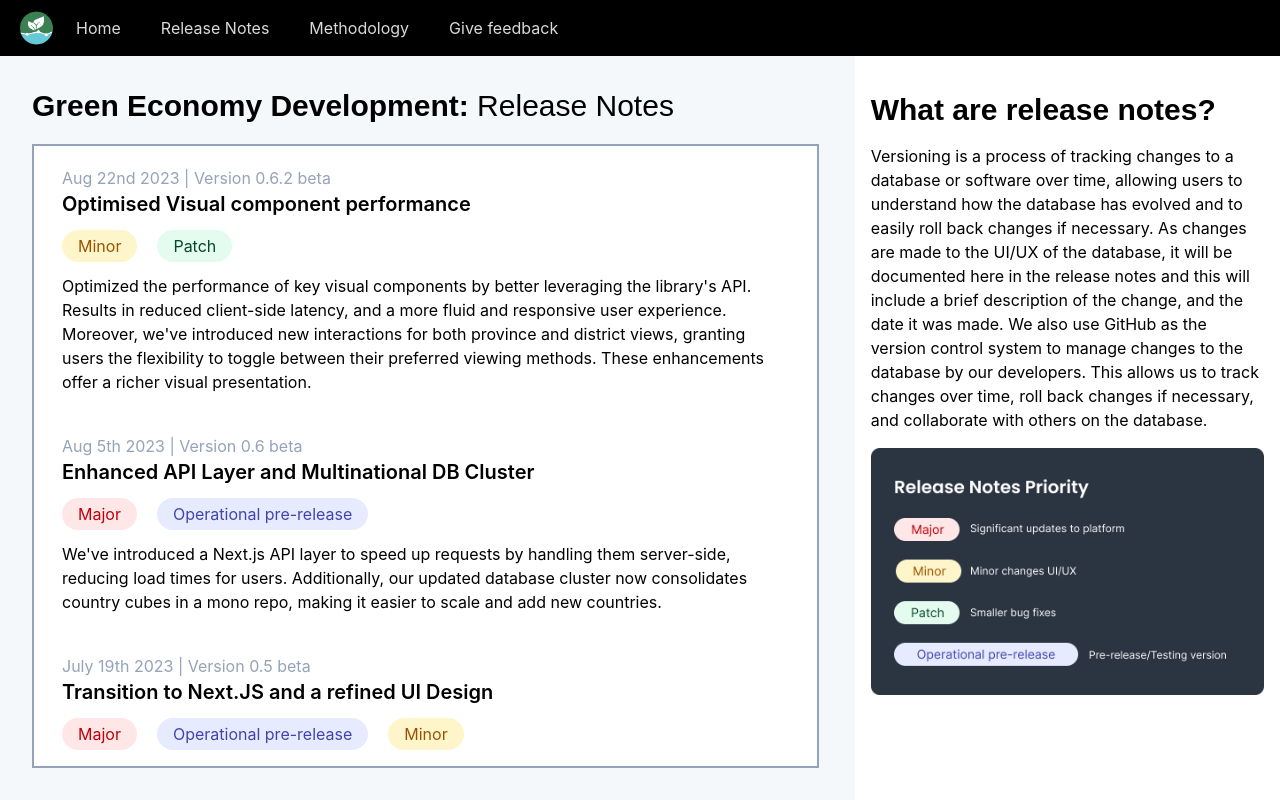
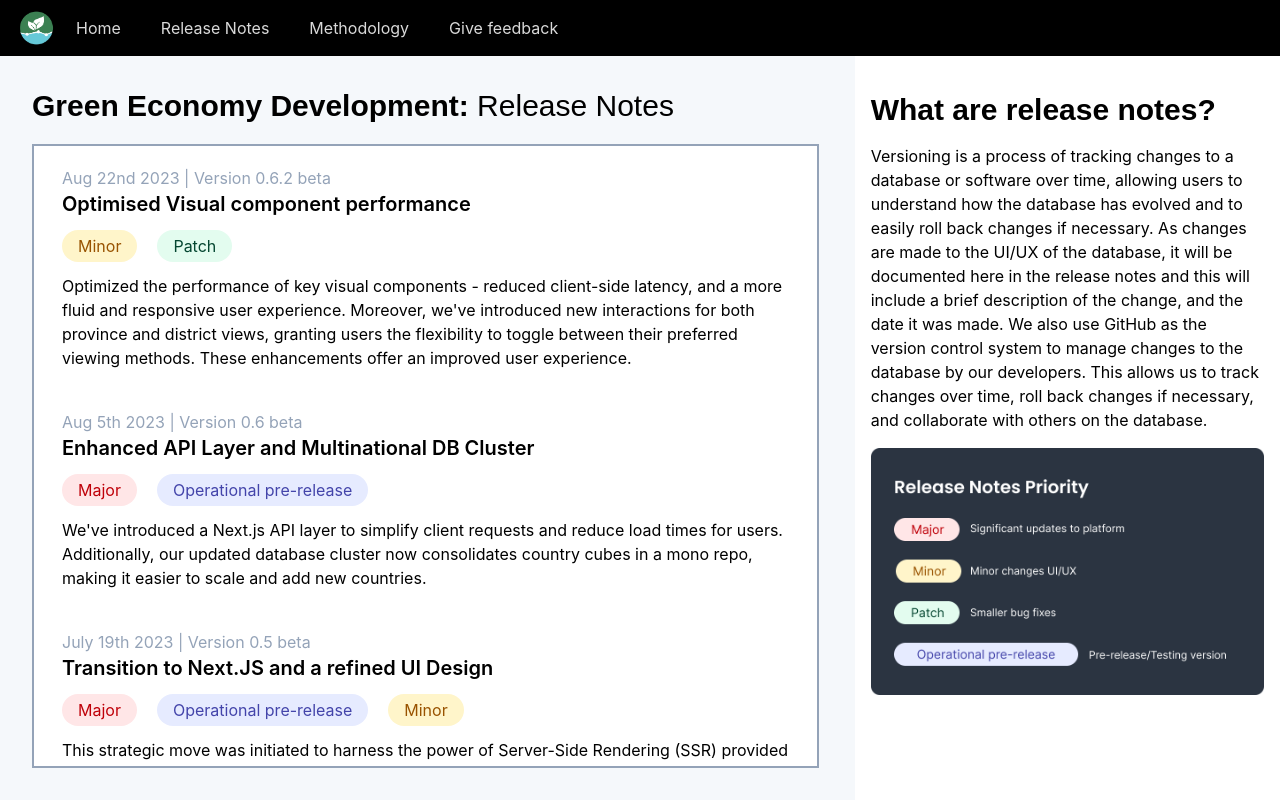
Before and after one commit to RobJJ/gpbp-ldt, a Next.js app: page /releaseNotes in a window 1280 px wide. Built offline with nearby package versions, Linux system fonts and the light colour scheme.

Commit message:
cleaned up console logs

```diff
--- a/src/app/api/districts/route.js
+++ b/src/app/api/districts/route.js
@@ -3,7 +3,7 @@ import { NextResponse } from "next/server";
 
 // lets try get all districts at the api/route
 export async function GET(request) {
-  console.log("[ENDPOINT HIT] : ", request.url);
+  // console.log("[ENDPOINT HIT] : ", request.url);
   //
   const client = await clientPromise;
   const db = client.db(process.env.MONGO_DB_NAME);
--- a/src/app/api/provinces/route.js
+++ b/src/app/api/provinces/route.js
@@ -9,9 +9,9 @@ export async function GET(request) {
   const province = searchParams.get("province");
   const province_id = searchParams.get("province_id");
 
-  console.log(
-    "[ENDPOINT HIT] : grabbing district info about a selected province"
-  );
+  // console.log(
+  //   "[ENDPOINT HIT] : grabbing district info about a selected province"
+  // );
 
   const client = await clientPromise;
   const db = client.db(process.env.MONGO_DB_NAME);
--- a/src/app/releaseNotes/page.jsx
+++ b/src/app/releaseNotes/page.jsx
@@ -39,13 +39,12 @@ export default function ReleaseNotes() {
                 </span>
               </div>
               <span className="">
-                Optimized the performance of key visual components by better
-                leveraging the {"library's"} API. Results in reduced client-side
-                latency, and a more fluid and responsive user experience.
-                Moreover, {"we've"} introduced new interactions for both
-                province and district views, granting users the flexibility to
-                toggle between their preferred viewing methods. These
-                enhancements offer a richer visual presentation.
+                Optimized the performance of key visual components - reduced
+                client-side latency, and a more fluid and responsive user
+                experience. Moreover, {"we've"} introduced new interactions for
+                both province and district views, granting users the flexibility
+                to toggle between their preferred viewing methods. These
+                enhancements offer an improved user experience.
               </span>
             </div>
             {/* UPDATE : v 0.6 - MAJOR - new API and DB  */}
@@ -70,11 +69,10 @@ export default function ReleaseNotes() {
                 </span>
               </div>
               <span className="">
-                {"We've"} introduced a Next.js API layer to speed up requests by
-                handling them server-side, reducing load times for users.
-                Additionally, our updated database cluster now consolidates
-                country cubes in a mono repo, making it easier to scale and add
-                new countries.
+                {"We've"} introduced a Next.js API layer to simplify client
+                requests and reduce load times for users. Additionally, our
+                updated database cluster now consolidates country cubes in a
+                mono repo, making it easier to scale and add new countries.
               </span>
             </div>
             {/* UPDATE : v 0.5 - NEXT JS  */}
--- a/src/components/FilterButtonYear.jsx
+++ b/src/components/FilterButtonYear.jsx
@@ -20,7 +20,7 @@ export default function FilterButtonYear() {
 
   const handleYearChange = (e) => {
     const choice = e.target.dataset.tag;
-    console.log("choice :: ", choice);
+    // console.log("choice :: ", choice);
     router.push(
       `${pathname}?year=${choice}&score_one=${scoreOne}&score_two=${scoreTwo}`
     );
--- a/src/components/MapGeoJsonComponentDistrict.jsx
+++ b/src/components/MapGeoJsonComponentDistrict.jsx
@@ -148,7 +148,7 @@ export default function MapGeoJsonComponentDistrict({
       decodeURIComponent(provinceSelected) === feature.properties.NAME_1 &&
       !feature.properties.GID_2
     ) {
-      console.log("condition triggered!");
+      // console.log("condition triggered!");
       return {
         // need add a color matching function and pass in the score of the feature E8E8E8
         dashArray: "1",
@@ -223,7 +223,7 @@ export default function MapGeoJsonComponentDistrict({
   const handleLayerClick = (e) => {
     // GID_1 is province ID
     // GID_2 is district ID
-    console.log("***handleLayerClick*** : event :", e);
+    // console.log("***handleLayerClick*** : event :", e);
     const country = e.target.feature.properties.COUNTRY.toLowerCase();
     const province = e.target.feature.properties.NAME_1;
     const district = e.target.feature.properties.NAME_2;
--- a/src/components/ScatterComponentParentDistricts.jsx
+++ b/src/components/ScatterComponentParentDistricts.jsx
@@ -210,7 +210,7 @@ export default function ScatterComponentParentDistricts({
           events: {
             click: (dot) => {
               if (dot.point.DISTRICT_ID) {
-                console.log("You clicked a dot ::", dot.point);
+                // console.log("You clicked a dot ::", dot.point);
                 // 1st: just navigate to the path
                 router.push(
                   `/dashboard/${country}/${dot.point.PROVINCE}/${dot.point.DISTRICT}?year=${dot.point.YEAR}&score_one=${score_one}&score_two=${score_two}`
@@ -280,7 +280,7 @@ export default function ScatterComponentParentDistricts({
             events: {
               click: (dot) => {
                 if (dot.point.DISTRICT_ID) {
-                  console.log("hey you clicked a dot ::", dot.point);
+                  // console.log("hey you clicked a dot ::", dot.point);
                   // 1st: just navigate to the path
                   router.push(
                     `/dashboard/${country}/${dot.point.PROVINCE}/${dot.point.DISTRICT}?year=${dot.point.YEAR}&score_one=${score_one}&score_two=${score_two}`
```
